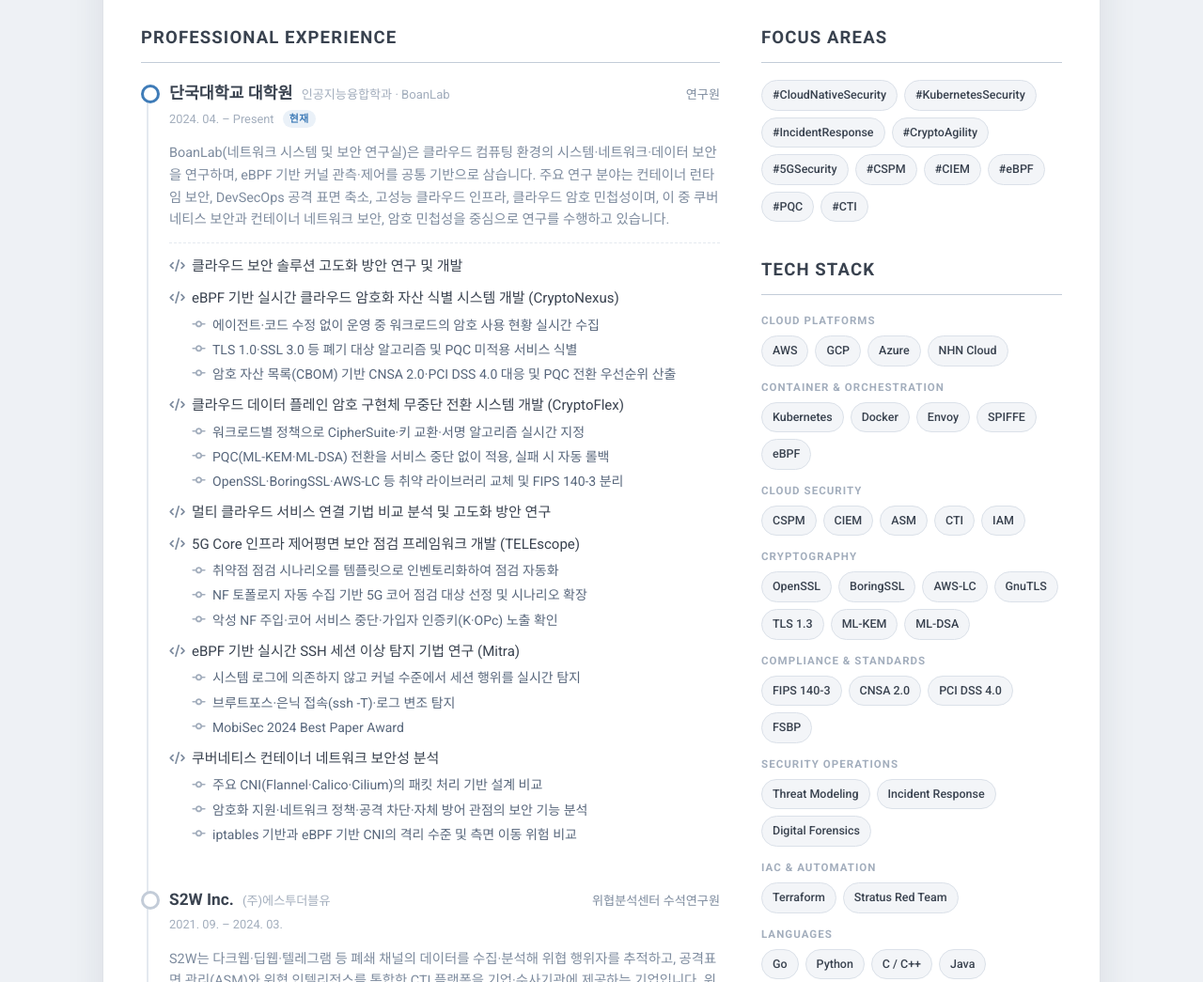
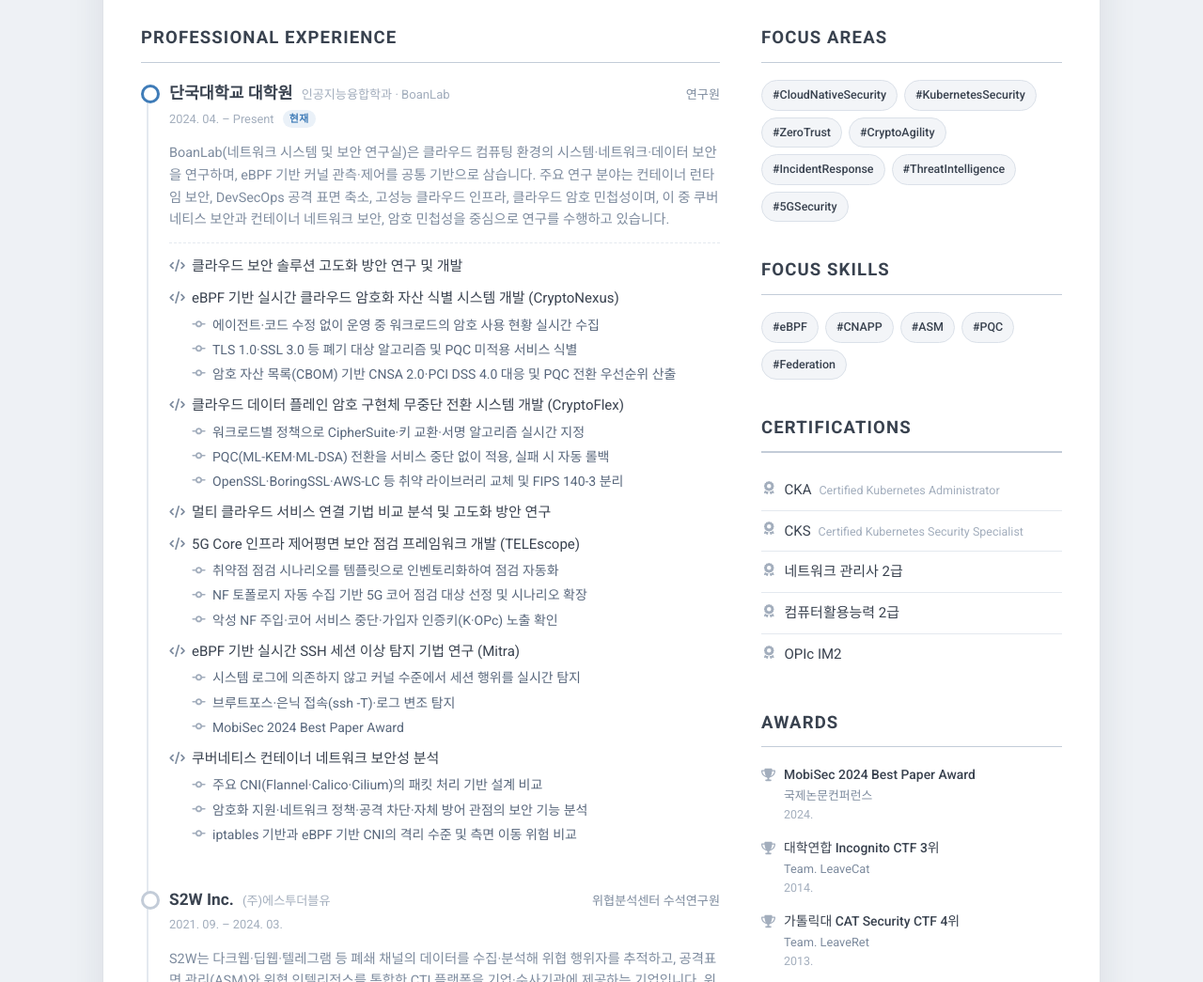
Before and after one commit to heizelnet/heizelnet.github.io, a plain HTML site: page index.html in a window 1280 px wide. Shown: the part 740-1785 px from the top of the page at 94% size. Drawn offline with Linux system fonts and the light colour scheme.

Commit message:
refactor: Tech Stack 섹션 삭제, Focus를 분야/기술로 분리
목업 단계에서 신설했던 Tech Stack을 걷어낸다. 웹 프로필은 ATS가 파싱하지
않아 키워드 나열의 근거가 약하고, 기술명은 이미 경력 본문이 맥락과 함께 담고
있다. 벤치마크도 이 섹션 없이 Focus Areas만 둔다.

- Tech Stack 섹션 및 .stackgrp 스타일 제거
- Focus Areas(분야 7개) / Focus Skills(기술·솔루션 5개)로 성격 분리
  기존에는 분야와 제품군·기술이 한 목록에 섞여 있었다
- ZeroTrust를 Areas로, CSPM·CIEM을 CNAPP으로 통합, ASM·PQC·Federation 반영

```diff
--- a/assets/css/style.css
+++ b/assets/css/style.css
@@ -174,8 +174,6 @@
   padding:5px 11px; border-radius:99px; background:var(--chip); border:1px solid var(--chipbd);
   font-size:.78rem; font-weight:500; color:var(--ink);
 }
-.stackgrp{margin-bottom:13px}
-.stackgrp b{display:block; font-size:.72rem; letter-spacing:.09em; text-transform:uppercase; color:var(--meta); margin-bottom:6px}
 .award{position:relative; padding-left:24px; margin-bottom:13px}
 .award > svg{position:absolute; left:0; top:.28em; color:var(--meta)}
 .award .an{font-size:.87rem; color:var(--ink); font-weight:500}
--- a/index.html
+++ b/index.html
@@ -449,27 +449,23 @@
         <ul class="pills">
           <li class="pill">#CloudNativeSecurity</li>
           <li class="pill">#KubernetesSecurity</li>
+          <li class="pill">#ZeroTrust</li>
+          <li class="pill">#CryptoAgility</li>
           <li class="pill">#IncidentResponse</li>
-          <li class="pill">#CryptoAgility</li>
+          <li class="pill">#ThreatIntelligence</li>
           <li class="pill">#5GSecurity</li>
-          <li class="pill">#CSPM</li>
-          <li class="pill">#CIEM</li>
-          <li class="pill">#eBPF</li>
-          <li class="pill">#PQC</li>
-          <li class="pill">#CTI</li>
         </ul>
       </section>
 
       <section class="sec">
-        <h2>Tech Stack</h2>
-        <div class="stackgrp"><b>Cloud Platforms</b><ul class="pills"><li class="pill">AWS</li><li class="pill">GCP</li><li class="pill">Azure</li><li class="pill">NHN Cloud</li></ul></div>
-        <div class="stackgrp"><b>Container & Orchestration</b><ul class="pills"><li class="pill">Kubernetes</li><li class="pill">Docker</li><li class="pill">Envoy</li><li class="pill">SPIFFE</li><li class="pill">eBPF</li></ul></div>
-        <div class="stackgrp"><b>Cloud Security</b><ul class="pills"><li class="pill">CSPM</li><li class="pill">CIEM</li><li class="pill">ASM</li><li class="pill">CTI</li><li class="pill">IAM</li></ul></div>
-        <div class="stackgrp"><b>Cryptography</b><ul class="pills"><li class="pill">OpenSSL</li><li class="pill">BoringSSL</li><li class="pill">AWS-LC</li><li class="pill">GnuTLS</li><li class="pill">TLS 1.3</li><li class="pill">ML-KEM</li><li class="pill">ML-DSA</li></ul></div>
-        <div class="stackgrp"><b>Compliance & Standards</b><ul class="pills"><li class="pill">FIPS 140-3</li><li class="pill">CNSA 2.0</li><li class="pill">PCI DSS 4.0</li><li class="pill">FSBP</li></ul></div>
-        <div class="stackgrp"><b>Security Operations</b><ul class="pills"><li class="pill">Threat Modeling</li><li class="pill">Incident Response</li><li class="pill">Digital Forensics</li></ul></div>
-        <div class="stackgrp"><b>IaC & Automation</b><ul class="pills"><li class="pill">Terraform</li><li class="pill">Stratus Red Team</li></ul></div>
-        <div class="stackgrp"><b>Languages</b><ul class="pills"><li class="pill">Go</li><li class="pill">Python</li><li class="pill">C / C++</li><li class="pill">Java</li></ul></div>
+        <h2>Focus Skills</h2>
+        <ul class="pills">
+          <li class="pill">#eBPF</li>
+          <li class="pill">#CNAPP</li>
+          <li class="pill">#ASM</li>
+          <li class="pill">#PQC</li>
+          <li class="pill">#Federation</li>
+        </ul>
       </section>
 
       <section class="sec">
```
